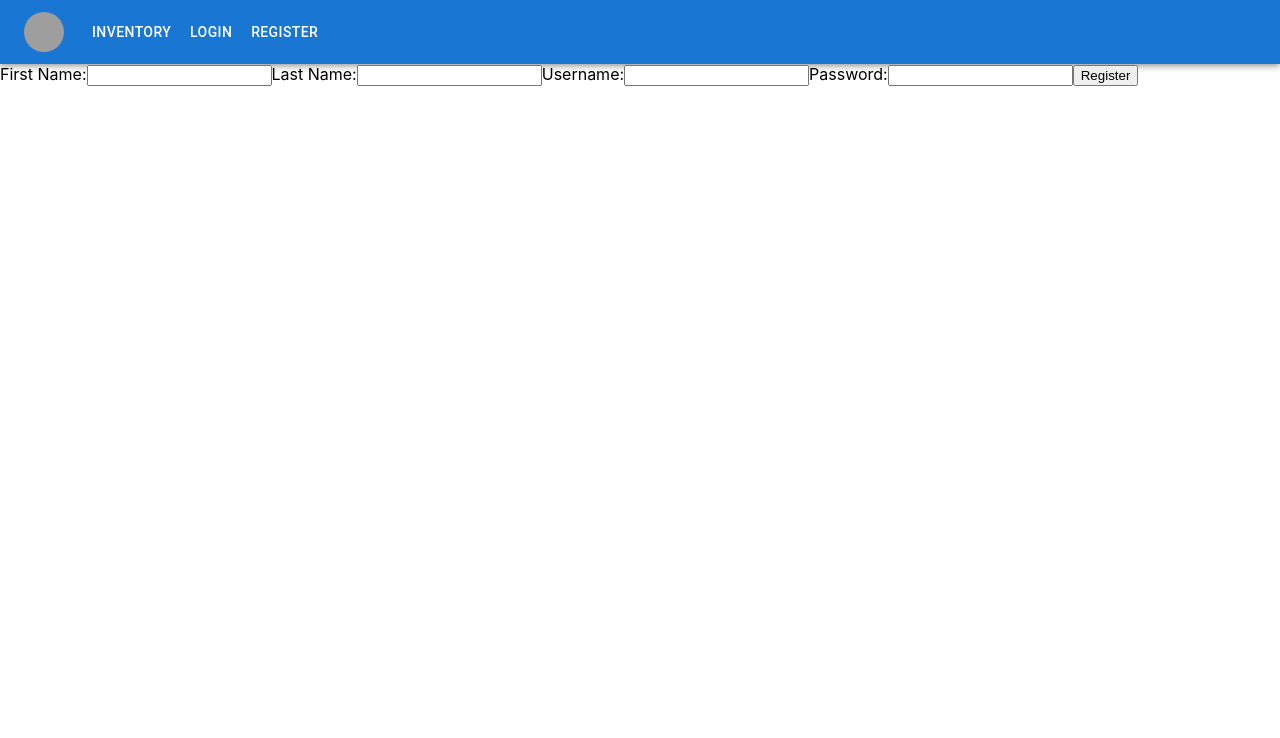
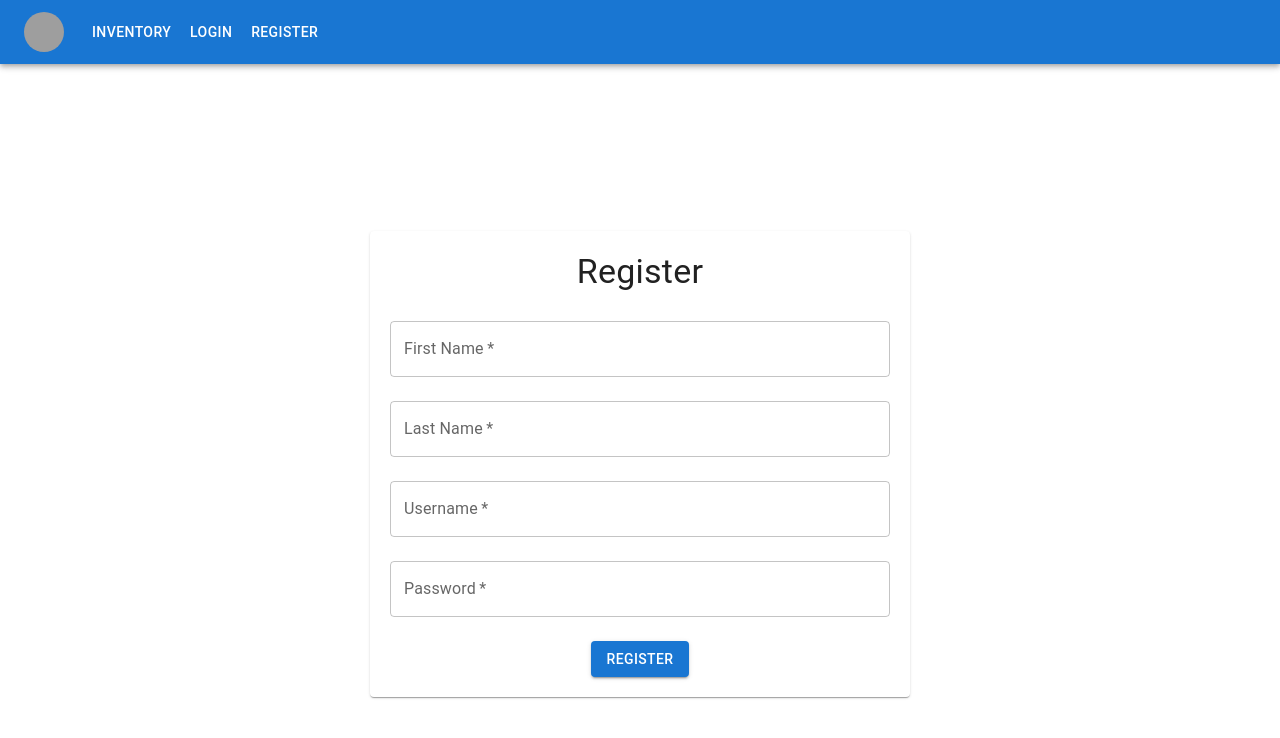
Before and after one commit to Davth5/Z-Prefix-CRUD, a React (Create React App) app in the folder client/: page /register in a window 1280 px wide. Shown: the top 738 px of the page. Built offline with nearby package versions, Linux system fonts and the light colour scheme; grey boxes are pictures that could not be loaded.

Commit message:
Styled Login and Register components

```diff
--- a/client/src/components/AllItems.jsx
+++ b/client/src/components/AllItems.jsx
@@ -1,7 +1,7 @@
 import React, { useState, useEffect } from "react";
 import axios from "axios";
 import { Grid, CardMedia } from "@mui/material";
-import { Link } from "react-router-dom"; // Import Link from react-router-dom
+import { Link } from "react-router-dom";
 import StyledWrapper from "./styles/StyledWrapper";
 import StyledTitle from "./styles/StyledTitle";
 
--- a/client/src/components/ItemDetails.jsx
+++ b/client/src/components/ItemDetails.jsx
@@ -68,7 +68,7 @@ function ItemDetails() {
             alt="Random Image"
             style={{ objectFit: "cover", marginBottom: "20px" }}
           />
-          <Box mb={2}>
+          <Box mb={2} style={{ textAlign: "center" }}>
             Description:
             {isEditMode ? (
               <TextField
@@ -84,7 +84,7 @@ function ItemDetails() {
               <p>{item.description}</p>
             )}
           </Box>
-          <Box mb={2}>
+          <Box mb={2} style={{ textAlign: "center" }}>
             Quantity:
             {isEditMode ? (
               <TextField
--- a/client/src/components/Login.jsx
+++ b/client/src/components/Login.jsx
@@ -2,6 +2,8 @@ import React, { useState } from "react";
 import { useUser } from "./UserContext";
 import axios from "axios";
 import { useNavigate } from "react-router";
+import { TextField, Button, Box, Typography } from "@mui/material";
+import StyledWrapper from "./styles/StyledWrapper";
 
 function Login() {
   const [username, setUsername] = useState("");
@@ -37,23 +39,36 @@ function Login() {
   };
 
   return (
+    <StyledWrapper>
+      <Typography variant="h4" gutterBottom style={{ textAlign: "center" }}>
+        Login
+      </Typography>
       <form onSubmit={handleSubmit}>
-      <input
+        <TextField
+          fullWidth
           value={username}
           onChange={(e) => setUsername(e.target.value)}
-        placeholder="Username"
+          label="Username"
           required
+          margin="normal"
         />
-      <input
+        <TextField
           type="password"
+          fullWidth
           value={password}
           onChange={(e) => setPassword(e.target.value)}
-        placeholder="Password"
+          label="Password"
           required
+          margin="normal"
         />
-      {error && <p className="error-message">{error}</p>}
-      <button type="submit">Login</button>
+        {error && <Typography color="error">{error}</Typography>}
+        <Box mt={2} style={{ textAlign: "center" }}>
+          <Button variant="contained" color="primary" type="submit">
+            Login
+          </Button>
+        </Box>
       </form>
+    </StyledWrapper>
   );
 }
 
--- a/client/src/components/Register.jsx
+++ b/client/src/components/Register.jsx
@@ -2,6 +2,8 @@ import React, { useState } from "react";
 import axios from "axios";
 import { useUser } from "./UserContext";
 import { useNavigate } from "react-router-dom";
+import { TextField, Button, Box, Typography } from "@mui/material";
+import StyledWrapper from "./styles/StyledWrapper";
 
 function Register() {
   const { handleUserRegistered } = useUser();
@@ -45,47 +47,55 @@ function Register() {
   };
 
   return (
-    <form onSubmit={handleSubmit}>
-      <label>
-        First Name:
-        <input
-          type="text"
+    <StyledWrapper>
+      <Typography variant="h4" gutterBottom style={{ textAlign: "center" }}>
+        Register
+      </Typography>
+      <form onSubmit={handleSubmit}>
+        <TextField
+          fullWidth
           value={firstName}
           onChange={(e) => setFirstName(e.target.value)}
+          label="First Name"
           required
+          margin="normal"
         />
-      </label>
-      <label>
-        Last Name:
-        <input
-          type="text"
+        <TextField
+          fullWidth
           value={lastName}
           onChange={(e) => setLastName(e.target.value)}
+          label="Last Name"
           required
+          margin="normal"
         />
-      </label>
-      <label>
-        Username:
-        <input
-          type="text"
+        <TextField
+          fullWidth
           value={userName}
           onChange={(e) => setUsername(e.target.value)}
+          label="Username"
           required
+          margin="normal"
         />
-      </label>
-      <label>
-        Password:
-        <input
+        <TextField
           type="password"
+          fullWidth
           value={password}
           onChange={(e) => setPassword(e.target.value)}
+          label="Password"
           required
+          margin="normal"
         />
-      </label>
-      {successMessage && <p className="success-message">{successMessage}</p>}
-      {error && <p className="error-message">{error}</p>}
-      <button type="submit">Register</button>
-    </form>
+        {successMessage && (
+          <Typography color="success">{successMessage}</Typography>
+        )}
+        {error && <Typography color="error">{error}</Typography>}
+        <Box mt={2} style={{ textAlign: "center" }}>
+          <Button variant="contained" color="primary" type="submit" >
+            Register
+          </Button>
+        </Box>
+      </form>
+    </StyledWrapper>
   );
 }
 
```
Also changed, not shown: client/src/components/ItemList.jsx (deleted, +0 -18 lines). Lines whose indentation alone changed are shown as unchanged.
